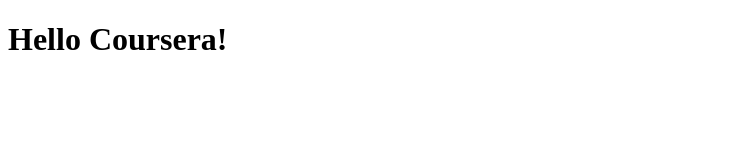
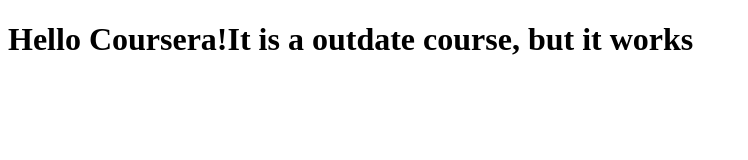
Before and after one commit to wwwuyq/coursera-test, a plain HTML site: page site/index.html in a window 1280 px wide. Shown: the whole page, without its empty margins (0-748 px from the left). Drawn offline with Linux system fonts and the light colour scheme.

Commit message:
small change to our page

```diff
--- a/site/index.html
+++ b/site/index.html
@@ -4,6 +4,6 @@
 	<title>hello world?</title>
 </head>
 <body>
-<h1>Hello Coursera!</h1>
+<h1>Hello Coursera!It is a outdate course, but it works</h1>
 </body>
 </html>
```
